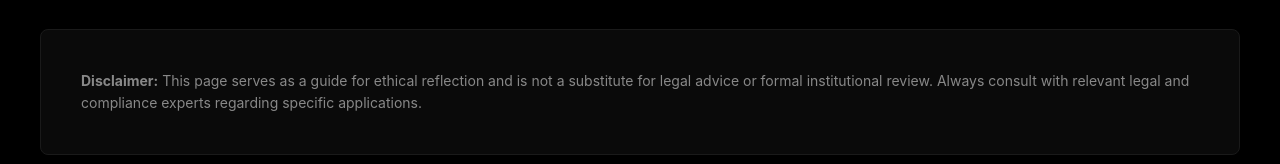
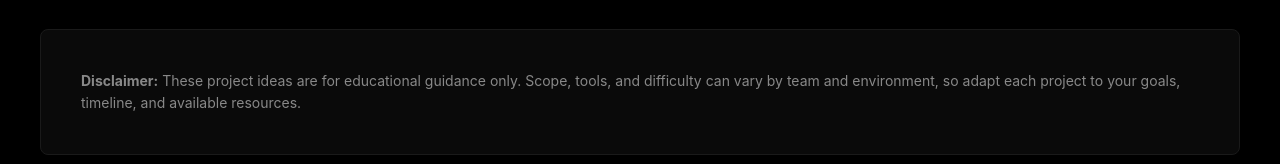
Before and after one commit to R12YKL/web-design-project, a website built with Vite: page Project.html in a window 1280 px wide. Shown: the part 2259-2423 px from the top of the page. Built offline with nearby package versions, Linux system fonts and the light colour scheme.

Commit message:
fix: update project page disclaimer

```diff
--- a/Project.html
+++ b/Project.html
@@ -85,7 +85,7 @@
                     </section>
 
                     <footer class="page-footer">
-                        <p><strong>Disclaimer:</strong> This page serves as a guide for ethical reflection and is not a substitute for legal advice or formal institutional review. Always consult with relevant legal and compliance experts regarding specific applications.</p>
+                        <p><strong>Disclaimer:</strong> These project ideas are for educational guidance only. Scope, tools, and difficulty can vary by team and environment, so adapt each project to your goals, timeline, and available resources.</p>
                     </footer>
                 </div>
             </div>
```
